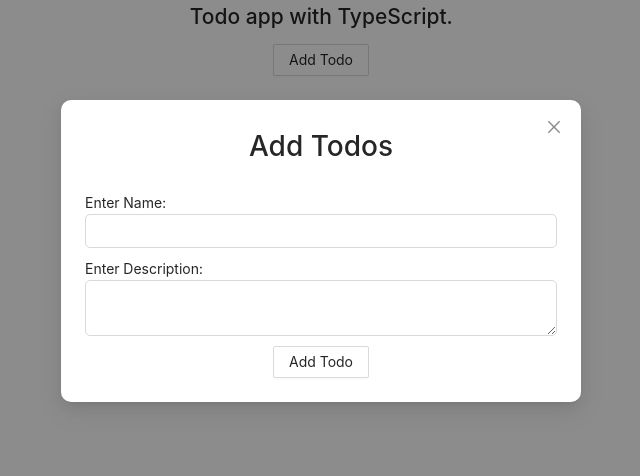
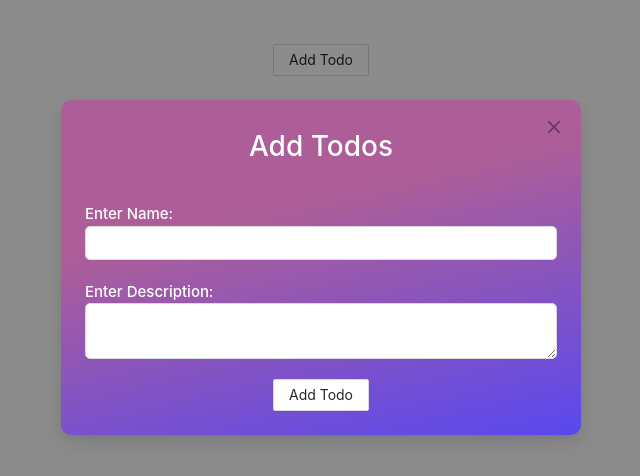
Before and after one commit to muhammadsalmanmughal/Todo-with-TypeScript, a React (Create React App) app: page / in a window 1280 px wide. Both pictures are taken after a click on the button "Add Todo". Shown: the top 476 px of the page, without its empty margins (319-959 px from the left). Built offline with nearby package versions, Linux system fonts and the light colour scheme.

Commit message:
feat: change add todo modal css

```diff
--- a/src/App.css
+++ b/src/App.css
@@ -1,19 +1,21 @@
-/* body {
-  background: rgb(89, 72, 240);
-  background: linear-gradient(354deg, rgba(89, 72, 240, 1) 35%, rgba(170, 95, 154, 1) 100%);
-} */
+body {
+  /* background: rgb(173,94,152);
+background: linear-gradient(167deg, rgba(173,94,152,1) 35%, rgba(89,72,239,1) 100%); */
+}
 
 .App {
   text-align: center;
 }
 
 .headingOne {
-  /* color:#ffffff; */
+  color: #ffffff;
   text-align: center;
 }
 
 .addTodoModal .ant-modal-content {
   border-radius: 10px;
+  background: rgb(173, 94, 152);
+  background: linear-gradient(167deg, rgba(173, 94, 152, 1) 35%, rgba(89, 72, 239, 1) 100%);
 }
 
 .addTodoModal .inputField {
@@ -29,8 +31,14 @@
   border: 1px solid #d9d9d9;
 }
 
-.addTodoModal .col_btn_Addtodo{
-display: flex;
-justify-content: center;
-align-items: center;
+.addTodoModal .col_btn_Addtodo {
+  display: flex;
+  justify-content: center;
+  align-items: center;
 }
+
+.addTodoModal__label {
+  color: #ffffff;
+  font-weight: 500;
+  font-size: 15px;
+}
--- a/src/components/Modals/Modal.tsx
+++ b/src/components/Modals/Modal.tsx
@@ -31,12 +31,12 @@ const PopModal: FC<ModalProps & CustomeModalProps> = ({
 
   return (
     <Modal className="addTodoModal" footer={false} open={onOpen} onCancel={onClose}>
-      <Row gutter={[10, 10]} align='middle' justify='center'>
+      <Row gutter={[10, 20]} align='middle' justify='center'>
         <Col span={24}>
           <h1 className="headingOne">{title}</h1>
         </Col>
         <Col span={24}>
-          <label>Enter Name:</label>
+          <label className="addTodoModal__label">Enter Name:</label>
           <InputField
           className="inputField"
             value={allTodos.todo}
@@ -44,7 +44,7 @@ const PopModal: FC<ModalProps & CustomeModalProps> = ({
           />
         </Col>
         <Col span={24}>
-          <label>Enter Description:</label>
+          <label className="addTodoModal__label">Enter Description:</label>
           <TextAreaField
           className="inputField"
             value={allTodos.description}
```
